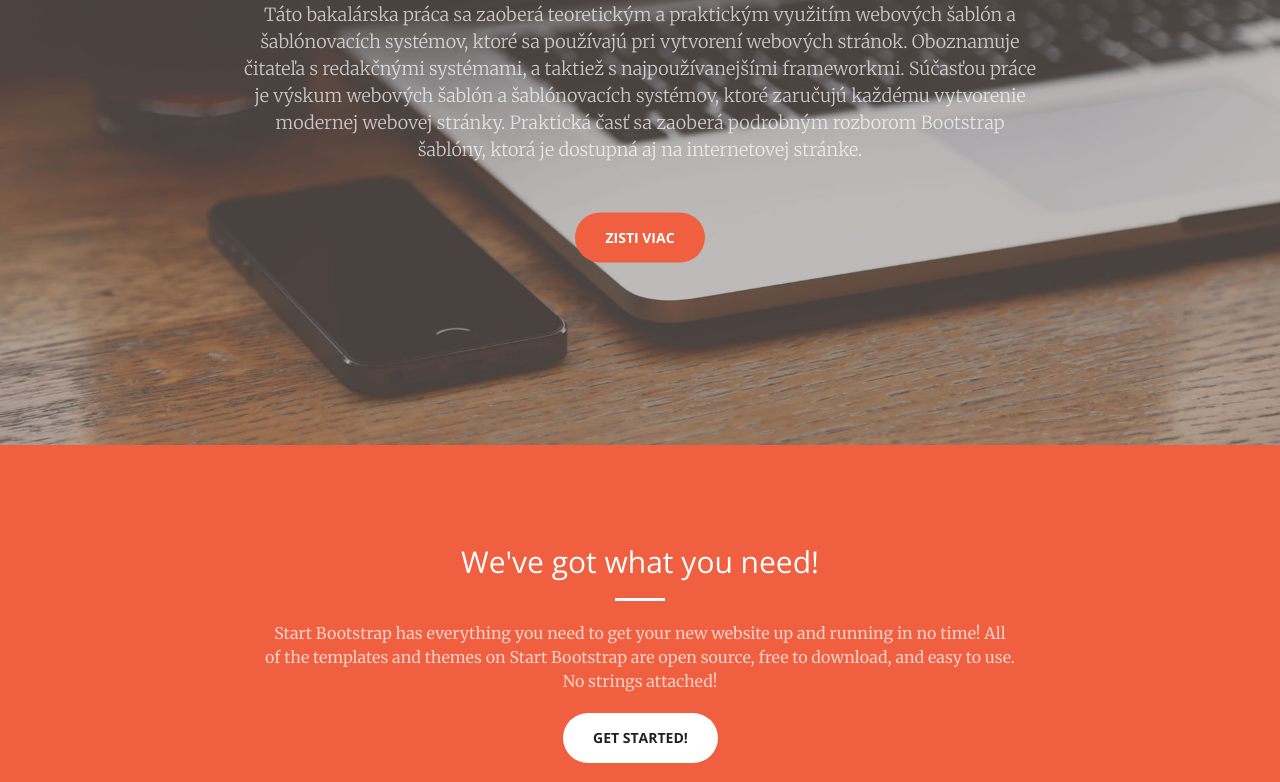
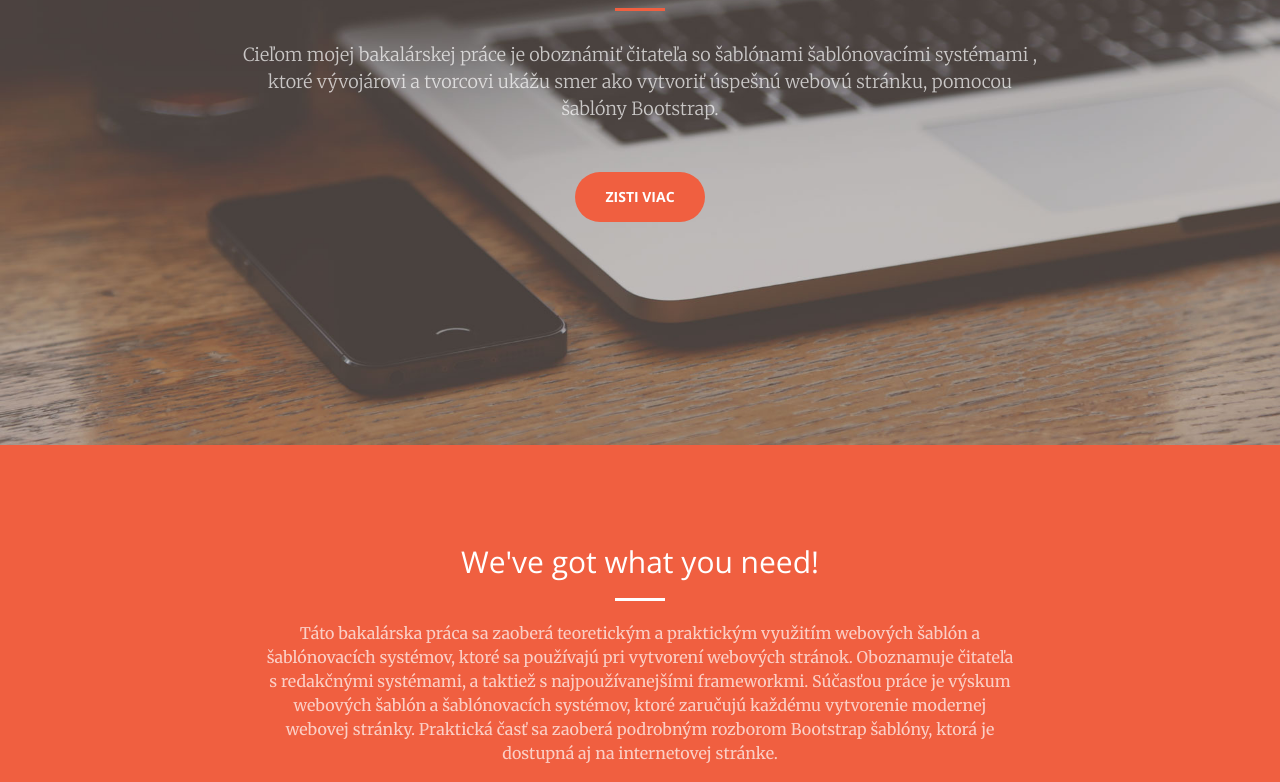
Before and after one commit to MartinPlevjak/eplevjakova, a website: page index.html in a window 1280 px wide. Shown: the part 355-1137 px from the top of the page. Drawn offline with nearby package versions, Linux system fonts and the light colour scheme.

Commit message:
update header2

```diff
--- a/index.html
+++ b/index.html
@@ -73,7 +73,7 @@
             <div class="header-content-inner">
                 <h1 id="homeHeading">Šablóny a šablónovacie systémy pre tvorbu webových stránok</h1>
                 <hr>
-                <p>Táto bakalárska práca sa zaoberá teoretickým a praktickým využitím webových šablón a šablónovacích systémov, ktoré sa používajú pri vytvorení webových stránok. Oboznamuje čitateľa s redakčnými systémami, a taktiež s najpoužívanejšími frameworkmi. Súčasťou práce je výskum webových šablón a šablónovacích systémov, ktoré zaručujú každému vytvorenie modernej webovej stránky. Praktická časť sa zaoberá podrobným rozborom Bootstrap šablóny, ktorá je dostupná aj na internetovej stránke.</p>
+                <p>Cieľom mojej bakalárskej práce je oboznámiť čitateľa so šablónami šablónovacími systémami , ktoré vývojárovi a tvorcovi ukážu smer ako vytvoriť úspešnú webovú stránku, pomocou šablóny Bootstrap.</p>
                 <a href="#about" class="btn btn-primary btn-xl page-scroll">Zisti viac</a>
             </div>
         </div>
@@ -85,7 +85,7 @@
                 <div class="col-lg-8 col-lg-offset-2 text-center">
                     <h2 class="section-heading">We've got what you need!</h2>
                     <hr class="light">
-                    <p class="text-faded">Start Bootstrap has everything you need to get your new website up and running in no time! All of the templates and themes on Start Bootstrap are open source, free to download, and easy to use. No strings attached!</p>
+                    <p class="text-faded">Táto bakalárska práca sa zaoberá teoretickým a praktickým využitím webových šablón a šablónovacích systémov, ktoré sa používajú pri vytvorení webových stránok. Oboznamuje čitateľa s redakčnými systémami, a taktiež s najpoužívanejšími frameworkmi. Súčasťou práce je výskum webových šablón a šablónovacích systémov, ktoré zaručujú každému vytvorenie modernej webovej stránky. Praktická časť sa zaoberá podrobným rozborom Bootstrap šablóny, ktorá je dostupná aj na internetovej stránke.</p>
                     <a href="#services" class="page-scroll btn btn-default btn-xl sr-button">Get Started!</a>
                 </div>
             </div>
```
